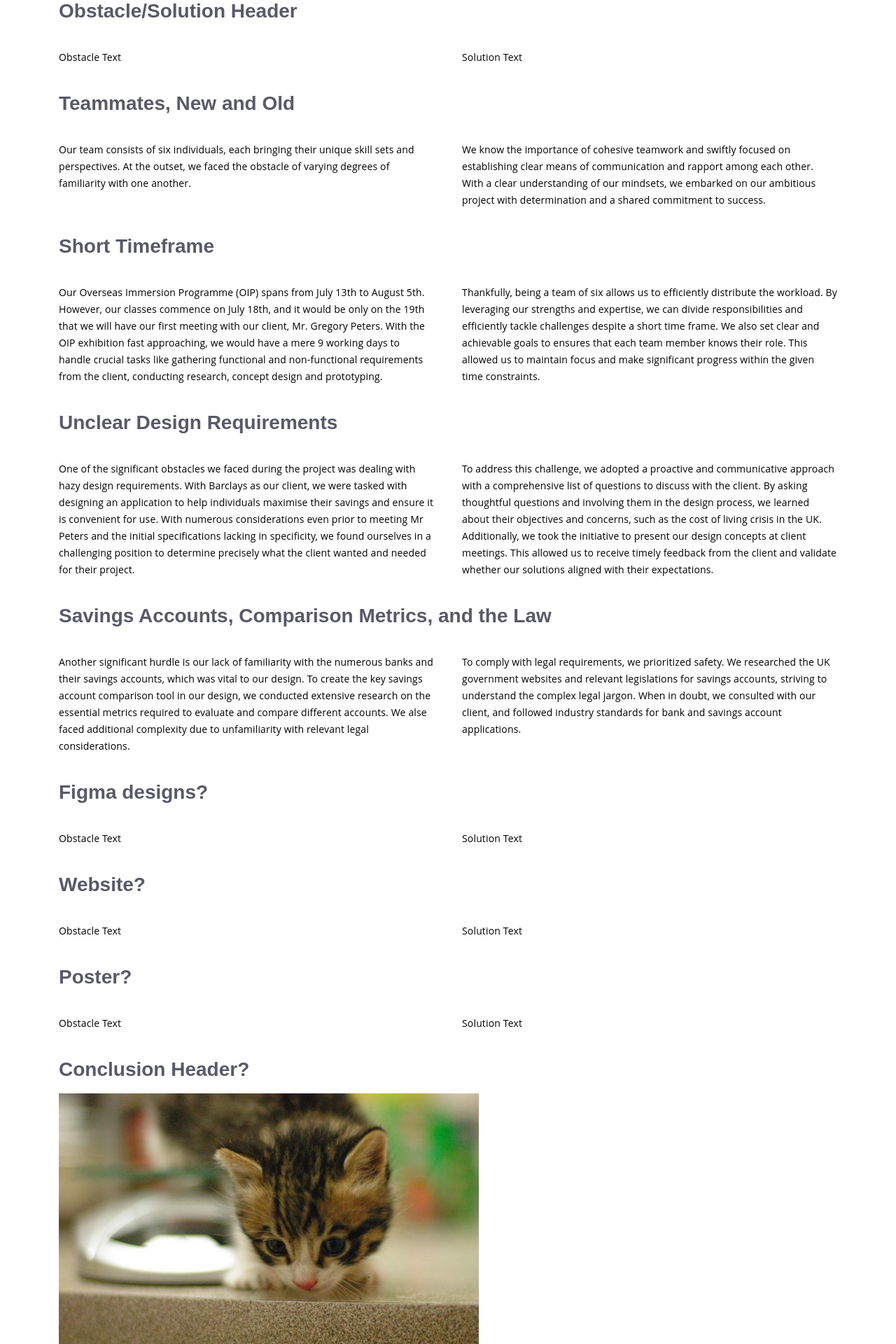
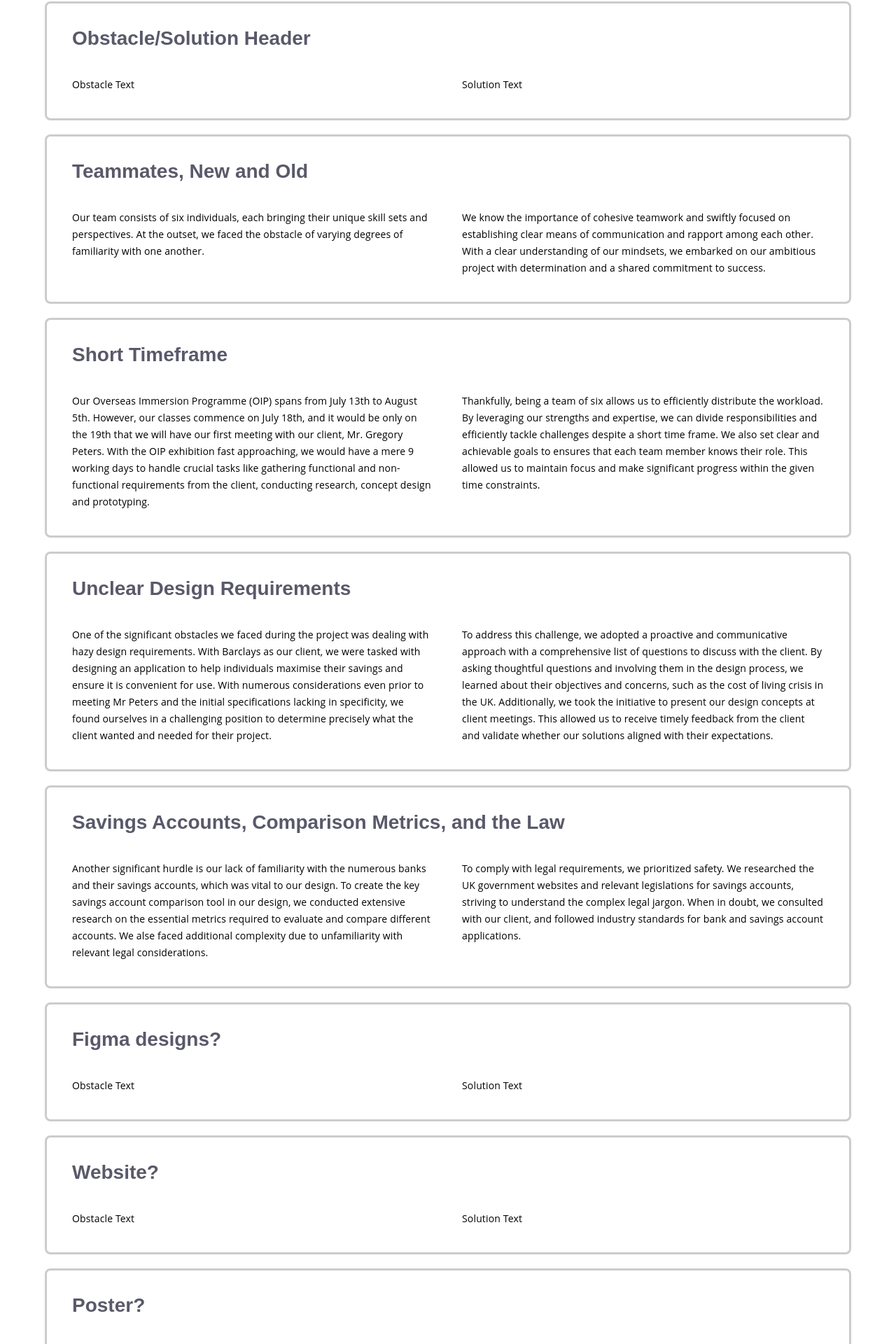
Before and after one commit to Design-and-Innovation-2023/profit-prophets, a React (Create React App) app in the folder team7b-app/: page /proud-moments in a window 1280 px wide. Shown: the part 224-2144 px from the top of the page at 70% size. Built offline with nearby package versions, Linux system fonts and the light colour scheme.

Commit message:
Border update
Added basic border to proud moments sections to see how that is like
Added a colour change on hover effect to aboutUs cards border and divider

```diff
--- a/team7b-app/src/ProudMomentsPage.css
+++ b/team7b-app/src/ProudMomentsPage.css
@@ -4,3 +4,23 @@
   padding: 20px;
   min-height: 100vh;
 }
+
+
+.proud-moments-card {
+  border: 3px solid #ccc;
+  border-radius: 8px;
+  padding: 16px;
+  margin-bottom: 20px;
+  transition: opacity 0.3s ease;
+  /* background-color: lightgray; */
+}
+/*
+.proud-moments-card:hover,
+.proud-moments-card.focused {
+  opacity: 1;
+  border-color: rgb(0, 176, 245);
+}
+
+.proud-moments-card:not(:hover) {
+  opacity: 0.5;
+} */
--- a/team7b-app/src/ProudMomentsPage.tsx
+++ b/team7b-app/src/ProudMomentsPage.tsx
@@ -7,7 +7,6 @@ const ProudMomentsPage = () => {
   return (
     <div className='proud-moments-page'>
 
-        {/* Content for Requirement Gathering */}
         <Container>
             <div className="position-relative" style={{ textAlign: 'left'}}>
 
@@ -40,6 +39,7 @@ const ProudMomentsPage = () => {
                 Obstacles and Solutions
             </Typography> */}
 
+            <div className="proud-moments-card">
               <Typography variant="h3" sx={{
                       fontFamily: '"Raleway", sans-serif',
                       fontSize: '28px',
@@ -79,8 +79,8 @@ const ProudMomentsPage = () => {
                 </div>
               }
             />
-
-
+            </div>
+            <div className="proud-moments-card">
               <Typography variant="h3" sx={{
                       fontFamily: '"Raleway", sans-serif',
                       fontSize: '28px',
@@ -120,7 +120,8 @@ const ProudMomentsPage = () => {
               }
               />
 
-
+            </div>
+            <div className="proud-moments-card">
               <Typography variant="h3" sx={{
                       fontFamily: '"Raleway", sans-serif',
                       fontSize: '28px',
@@ -160,8 +161,8 @@ const ProudMomentsPage = () => {
                 </div>
               }
             />
-
-
+            </div>
+            <div className="proud-moments-card">
               <Typography variant="h3" sx={{
                       fontFamily: '"Raleway", sans-serif',
                       fontSize: '28px',
@@ -201,8 +202,8 @@ const ProudMomentsPage = () => {
                 </div>
               }
             />
-
-
+            </div>
+            <div className="proud-moments-card">
               <Typography variant="h3" sx={{
                       fontFamily: '"Raleway", sans-serif',
                       fontSize: '28px',
@@ -242,8 +243,8 @@ const ProudMomentsPage = () => {
                 </div>
               }
             />
-
-
+            </div>
+            <div className="proud-moments-card">
               <Typography variant="h3" sx={{
                       fontFamily: '"Raleway", sans-serif',
                       fontSize: '28px',
@@ -283,7 +284,8 @@ const ProudMomentsPage = () => {
                 </div>
               }
             />
-
+            </div>
+            <div className="proud-moments-card">
               <Typography variant="h3" sx={{
                       fontFamily: '"Raleway", sans-serif',
                       fontSize: '28px',
@@ -323,8 +325,8 @@ const ProudMomentsPage = () => {
                 </div>
               }
             />
-
-
+            </div>
+            <div className="proud-moments-card">
               <Typography variant="h3" sx={{
                       fontFamily: '"Raleway", sans-serif',
                       fontSize: '28px',
@@ -364,6 +366,27 @@ const ProudMomentsPage = () => {
                 </div>
               }
             />
+            </div>
+
+
+
+
+
+
+
+
+
+
+
+
+
+
+
+
+
+
+
+
 
             <Typography variant="h3" sx={{
                       fontFamily: '"Raleway", sans-serif',
--- a/team7b-app/src/TeamMemberCard.css
+++ b/team7b-app/src/TeamMemberCard.css
@@ -12,10 +12,23 @@
 .team-member-card:hover,
 .team-member-card.focused {
   opacity: 1;
+  border-color: rgb(0, 176, 245);
 }
 
 .team-member-card:not(:hover) {
   opacity: 0.5;
+}
+
+/* Not sure if this is applying at all, or if it's what I want (copied from another divider elsewhere), will check later. divider component is weird */
+.team-member-card-divider {
+  display: 'block';
+  margin: '0 auto';
+  height: 2;
+  max-width: 60;
+}
+
+.team-member-card:hover > .team-member-card-divider {
+  border-color: rgb(0, 176, 245);
 }
 
 .right-content {
--- a/team7b-app/src/TeamMemberCard.tsx
+++ b/team7b-app/src/TeamMemberCard.tsx
@@ -78,7 +78,7 @@ export interface TeamMember {
 
           </div>
 
-          <Divider orientation="vertical" flexItem />
+          <Divider color='00b0f5' className='team-member-card-divider' orientation="vertical" flexItem />
 
           <div style={{ flex: 1 }}>
 
```
Lines whose indentation alone changed are shown as unchanged.
